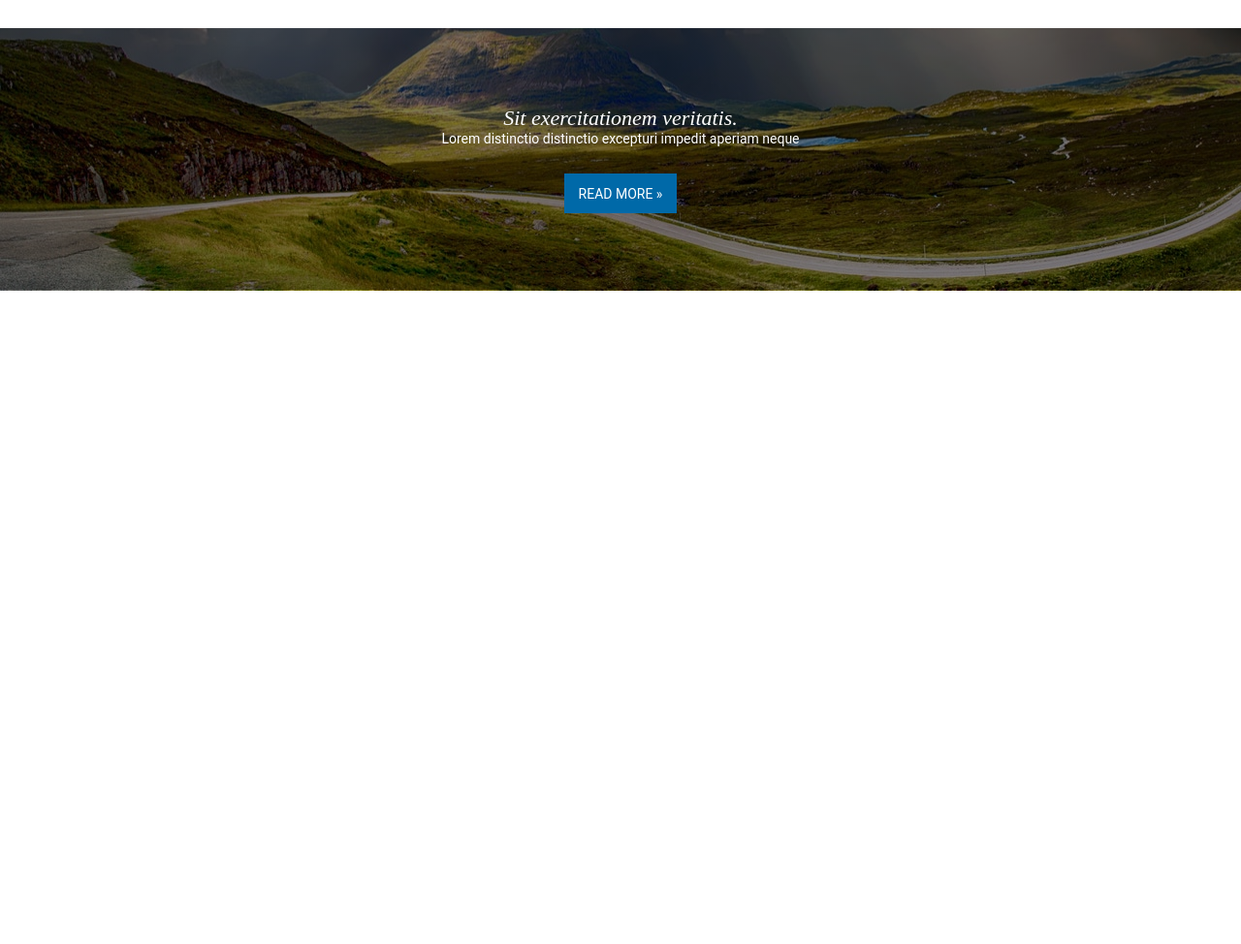
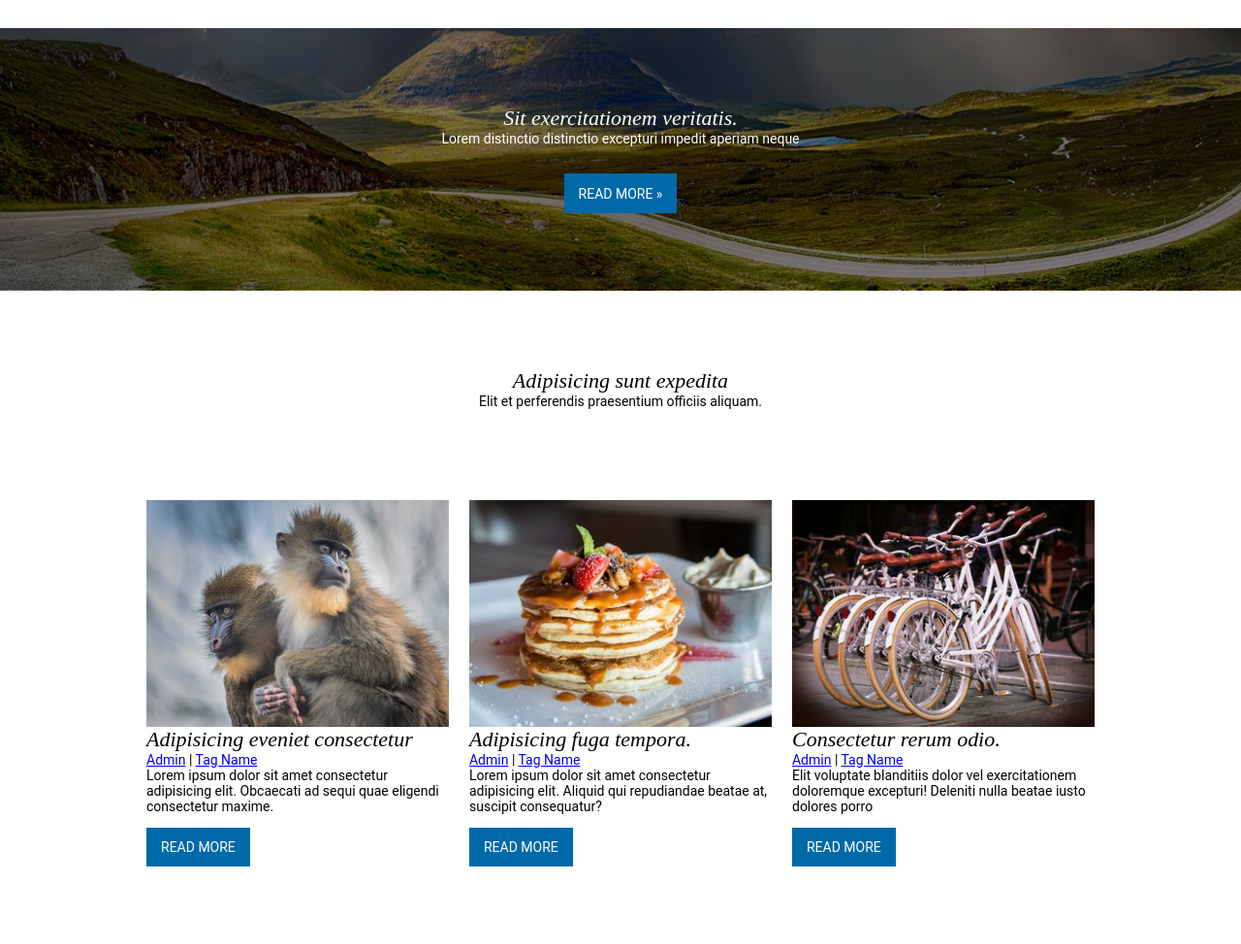
Before and after one commit to kevcomedia/wetwest-clone, a website: page src/index.html in a window 1280 px wide. Shown: the part 2012-2986 px from the top of the page at 97% size. Before the commit the page ends 2312 px from the top, so only its background shows below. Drawn offline with Linux system fonts and the light colour scheme.

Commit message:
Write post markup

```diff
--- a/src/index.html
+++ b/src/index.html
@@ -49,5 +49,41 @@
       <a class="button button_top-margin" href="#">Read More »</a>
     </div>
   </section>
+
+  <section class="row">
+    <header class="row__header row__header_centered">
+      <h2 class="heading">Adipisicing sunt expedita</h2>
+      <p class="prose">Elit et perferendis praesentium officiis aliquam.</p>
+    </header>
+    <div class="row__content grid">
+      <article class="post grid__item grid__item_col_1-3">
+        <img class="post__cover block-image" src="images/apes.jpg" alt="" width="320" height="240">
+        <h3 class="heading">Adipisicing eveniet consectetur</h3>
+        <div class="post__links">
+          <a class="link" href="#">Admin</a> | <a class="link" href="#">Tag Name</a>
+        </div>
+        <p class="prose">Lorem ipsum dolor sit amet consectetur adipisicing elit. Obcaecati ad sequi quae eligendi consectetur maxime.</p>
+        <a class="button" href="#">Read More</a>
+      </article>
+      <article class="post grid__item grid__item_col_1-3">
+        <img class="post__cover block-image" src="images/pastry.jpg" alt="" width="320" height="240">
+        <h3 class="heading">Adipisicing fuga tempora.</h3>
+        <div class="post__links">
+          <a class="link" href="#">Admin</a> | <a class="link" href="#">Tag Name</a>
+        </div>
+        <p class="prose">Lorem ipsum dolor sit amet consectetur adipisicing elit. Aliquid qui repudiandae beatae at, suscipit consequatur?</p>
+        <a class="button" href="#">Read More</a>
+      </article>
+      <article class="post grid__item grid__item_col_1-3">
+        <img class="post__cover block-image" src="images/bicycles.jpg" alt="" width="320" height="240">
+        <h3 class="heading">Consectetur rerum odio.</h3>
+        <div class="post__links">
+          <a class="link" href="#">Admin</a> | <a class="link" href="#">Tag Name</a>
+        </div>
+        <p class="prose">Elit voluptate blanditiis dolor vel exercitationem doloremque excepturi! Deleniti nulla beatae iusto dolores porro</p>
+        <a class="button" href="#">Read More</a>
+      </article>
+    </div>
+  </section>
 </body>
 </html>
```
Also changed, not shown: src/images/apes.jpg (added), src/images/bicycles.jpg (added), src/images/pastry.jpg (added).
